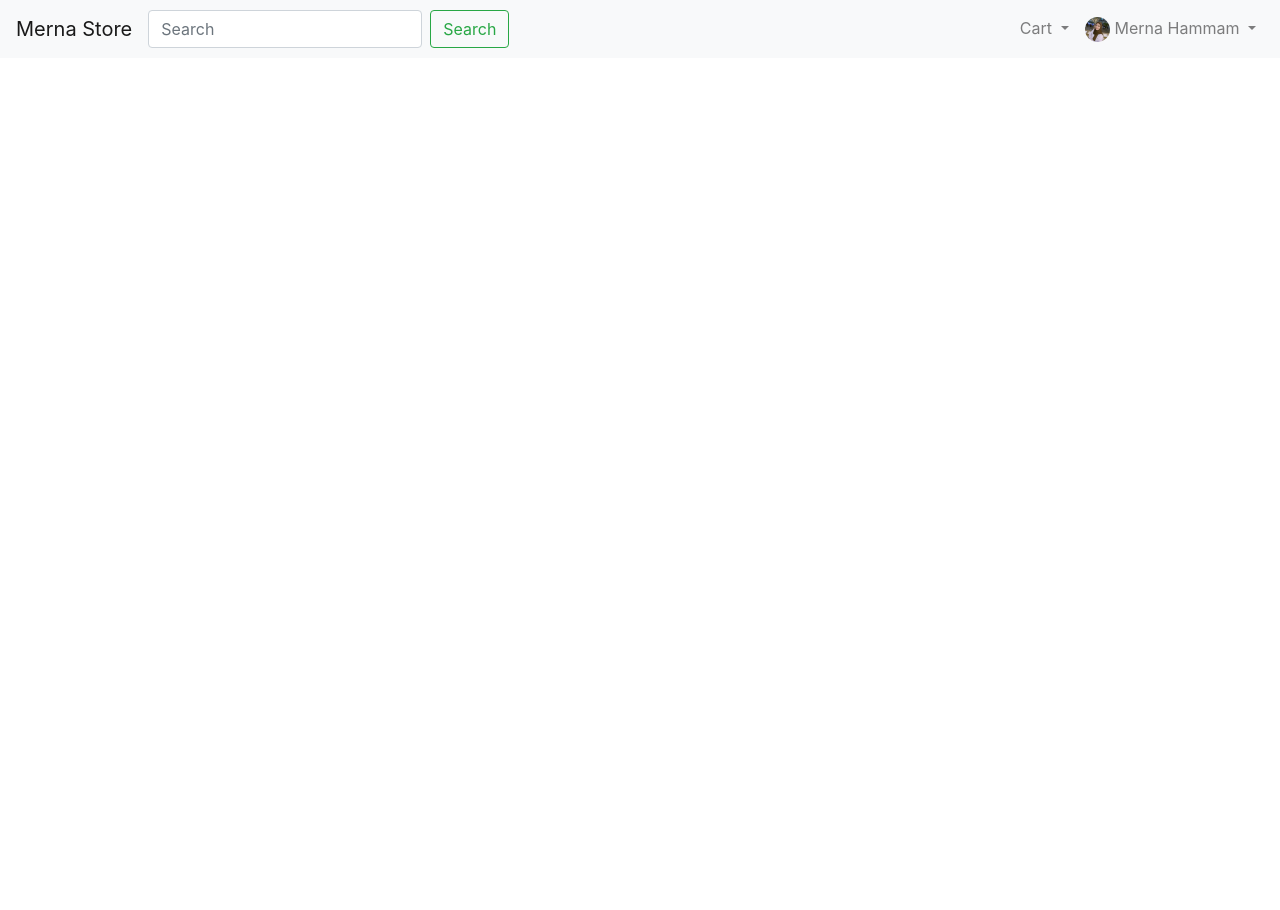
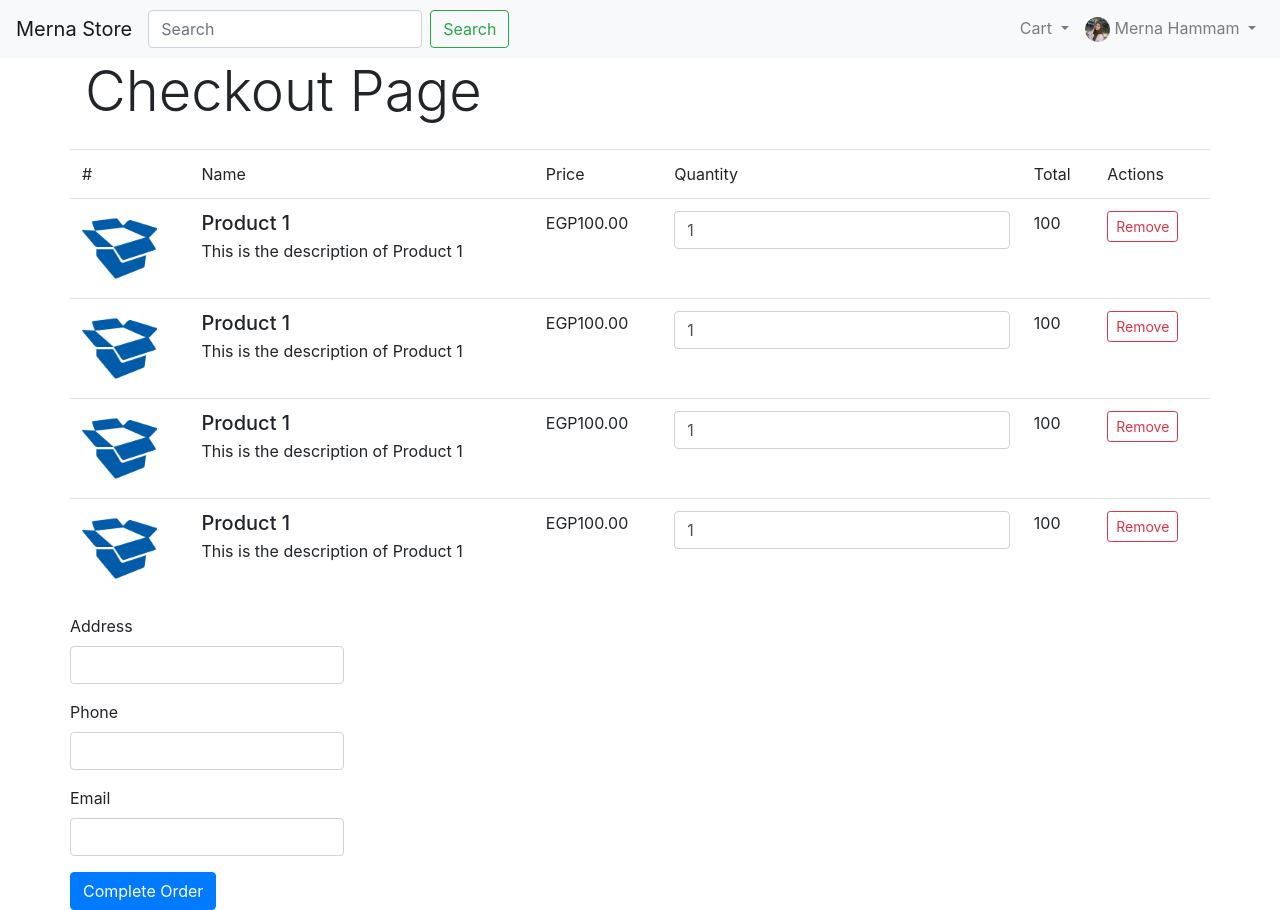
Before and after one commit to mernahammam/shopping-cart, an Angular app: page /checkout in a window 1280 px wide. Before the commit this address led to /. Before the commit the page ends 800 px from the top, so only its background shows below. Built offline with nearby package versions, Linux system fonts and the light colour scheme.

Commit message:
Checkout Page With Demo Items

```diff
--- a/src/app/app-routing.module.ts
+++ b/src/app/app-routing.module.ts
@@ -1,11 +1,13 @@
 import { NgModule } from '@angular/core';
 import { Routes, RouterModule } from '@angular/router';
+import { CheckoutComponent } from './components/checkout/checkout.component';
 import { ProductProfileComponent } from './components/product-profile/product-profile.component';
 import { ProductsListComponent } from './components/products-list/products-list.component';
 
 const routes: Routes = [
   { path: "", component: ProductsListComponent },
-  { path: "products/:productId", component: ProductProfileComponent}
+  { path: "products/:productId", component: ProductProfileComponent},
+  { path: "checkout", component: CheckoutComponent }
 ];
 
 @NgModule({
--- a/src/app/app.module.ts
+++ b/src/app/app.module.ts
@@ -9,6 +9,7 @@ import { ProductItemComponent } from './components/products-list/product-item/pr
 import { CartComponent } from './components/cart/cart.component';
 import { CartItemComponent } from './components/cart/cart-item/cart-item.component';
 import { ProductProfileComponent } from './components/product-profile/product-profile.component';
+import { CheckoutComponent } from './components/checkout/checkout.component';
 
 @NgModule({
   declarations: [
@@ -18,7 +19,8 @@ import { ProductProfileComponent } from './components/product-profile/product-pr
     ProductItemComponent,
     CartComponent,
     CartItemComponent,
-    ProductProfileComponent
+    ProductProfileComponent,
+    CheckoutComponent
   ],
   imports: [
     BrowserModule,
--- /dev/null
+++ b/src/app/components/checkout/checkout.component.html
@@ -0,0 +1,42 @@
+<p class="display-4 mb-4">
+  Checkout Page
+</p>
+<div class="row">
+  <table class="table">
+    <tr>
+      <td>#</td>
+      <td>Name</td>
+      <td>Price</td>
+      <td>Quantity</td>
+      <td>Total</td>
+      <td>Actions</td>
+    </tr>
+    <tr *ngFor="let product of items; let i = index">
+      <td><img class="align-self-center" src="{{ product.image }}" style="width: 75px;"></td>
+      <td><h5 class="mt-0 mb-1">{{ product.title }}</h5>
+        {{ product.description }}</td>
+      <td>{{ product.price | currency:"EGP" }}</td>
+      <td><input type="number" value="1" class="form-control"></td>
+      <td>{{ product.price }}</td>
+      <td><button type="button" class="btn btn-sm btn-outline-danger" (click)="removeFromCart(i)">Remove</button></td>
+    </tr>
+  </table>
+
+</div>
+<div class="row">
+  <form>
+    <div class="form-group">
+      <label for="address">Address</label>
+      <input id="address" type="text" formControlName="address" class="form-control" required />
+    </div>
+    <div class="form-group">
+      <label for="phone">Phone</label>
+      <input id="name" type="text" formControlName="phone" class="form-control" required />
+    </div>
+    <div class="form-group">
+      <label for="email">Email</label>
+      <input id="name" type="text" formControlName="email" class="form-control" required />
+    </div>
+    <button class="button" type="submit" class="btn btn-primary" (click)="submitCheckout()">Complete Order</button>
+  </form>
+</div>
--- /dev/null
+++ b/src/app/components/checkout/checkout.component.ts
@@ -0,0 +1,29 @@
+import { Component, OnInit } from '@angular/core';
+import { Product } from 'src/app/models/product';
+
+@Component({
+  selector: 'app-checkout',
+  templateUrl: './checkout.component.html',
+  styleUrls: ['./checkout.component.css']
+})
+export class CheckoutComponent implements OnInit {
+  items: Product[] = [
+    new Product(1, "Product 1", 100, 1, "This is the description of Product 1", "Clothes", "./assets/product.png"),
+    new Product(1, "Product 1", 100, 1, "This is the description of Product 1", "Clothes", "./assets/product.png"),
+    new Product(1, "Product 1", 100, 1, "This is the description of Product 1", "Clothes", "./assets/product.png"),
+    new Product(1, "Product 1", 100, 1, "This is the description of Product 1", "Clothes", "./assets/product.png"),
+  ];
+  constructor() { }
+
+  ngOnInit(): void {
+  }
+
+  submitCheckout(){
+
+  }
+
+  removeFromCart(product) {
+    this.items.splice(product, 1);
+  }
+
+}
```
Also changed, not shown: src/app/components/checkout/checkout.component.css (added), 1 other file (tests, documents, lock files or other folders).
